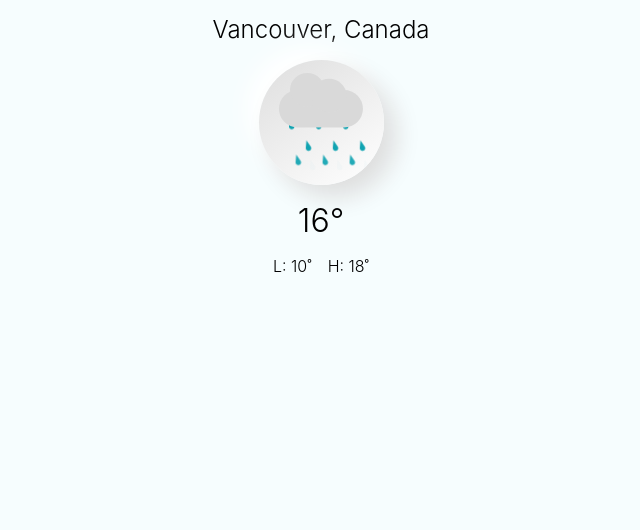
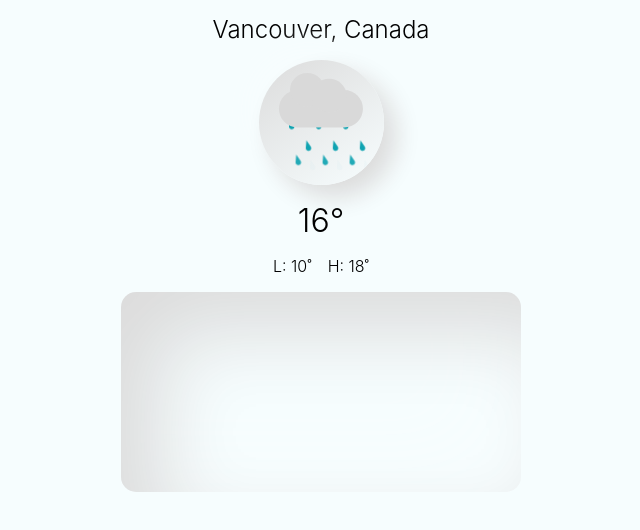
Before and after one commit to e-newton/pitter-patter, a React (Create React App) app: page / in a window 1280 px wide. Shown: the top 530 px of the page, without its empty margins (319-959 px from the left). Built offline with nearby package versions, Linux system fonts and the light colour scheme.

Commit message:
Added forecast comp

```diff
--- a/src/App.tsx
+++ b/src/App.tsx
@@ -1,5 +1,6 @@
 import React from 'react';
 import './App.scss';
+import Forecast from './components/Forecast';
 import Gauge from './components/Gauge';
 import WeatherTitle from './components/WeatherTitle';
 import CloudIcon from './icons/CloudIcon';
@@ -12,6 +13,7 @@ function App() {
   <div className='app-container'>
 
     <WeatherTitle/>
+    <Forecast/>
   {
     // <div className='gauge-wrapper'>
     //   <Gauge title="Title" label="Label" percentActive={0.3}/>
--- /dev/null
+++ b/src/components/Forecast.scss
@@ -0,0 +1,6 @@
+@use '../styles/mixins.scss';
+
+.forecast-container {
+  @include mixins.inset(400px, 200px, #F6FDFE);
+  border-radius: 15px;
+}
--- /dev/null
+++ b/src/components/Forecast.tsx
@@ -0,0 +1,9 @@
+import React from "react";
+import './Forecast.scss'
+
+export default function Forecast() {
+  return (
+  <div className="forecast-container">
+  </div>
+  )
+}
--- a/src/components/WeatherTitle.scss
+++ b/src/components/WeatherTitle.scss
@@ -5,7 +5,7 @@
 
 .weather-icon-container {
   margin: 1em;
-  @include mixins.raised-indent-circle(125px, #ffffff);
+  @include mixins.raised-indent-circle(125px, #F6FDFE);
   display: flex;
   justify-content: center;
   align-items: center;
--- a/src/styles/mixins.scss
+++ b/src/styles/mixins.scss
@@ -1,4 +1,16 @@
 @use "sass:color";
+@mixin inset($width, $height, $background-color, $intensity: 15%) {
+  $light-color: color.scale($background-color, $lightness: $intensity);
+  $dark-color: color.scale($background-color, $blackness: $intensity);
+  $directional: $width * 0.1;
+  $spread: $width * 0.2;
+
+  width: $width;
+  height: $height;
+  background: $background-color;
+  box-shadow: inset $directional $directional $spread $dark-color,
+              inset (-$directional) (-$directional) $spread $light-color;
+}
 @mixin raised-card($size, $background-color, $glow-color: null, $intensity: 15%) {
   $light-color: color.scale($background-color, $lightness: $intensity);
   $dark-color: color.scale($background-color, $blackness: $intensity);
```
